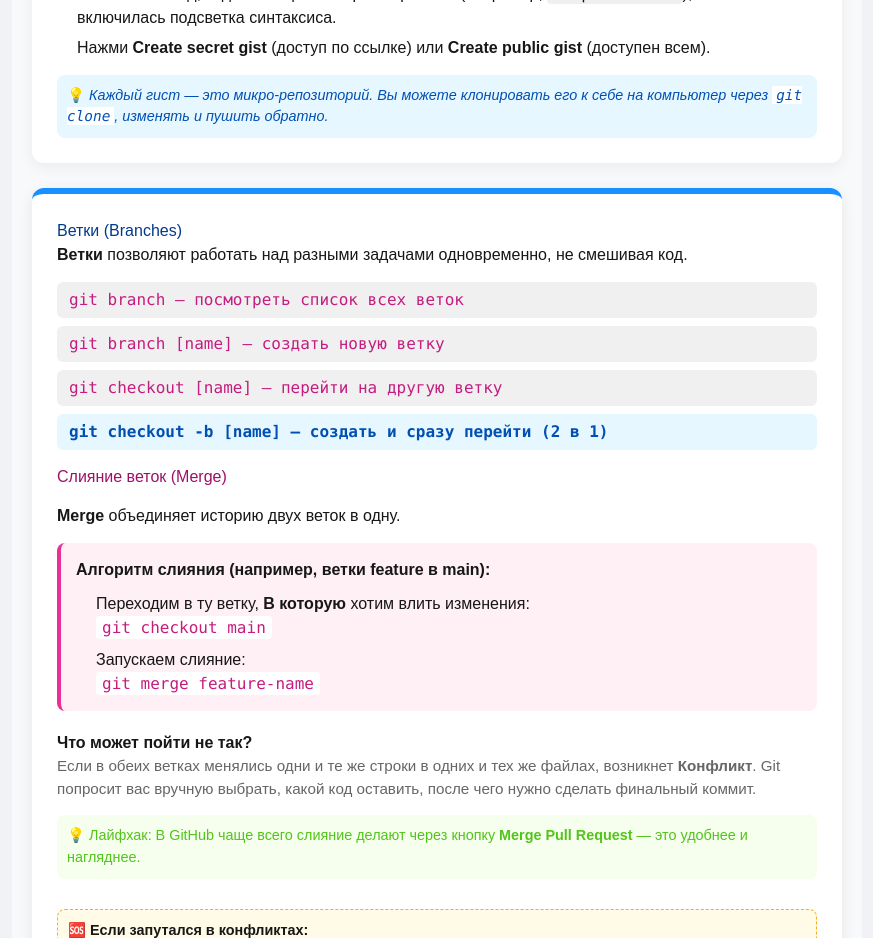
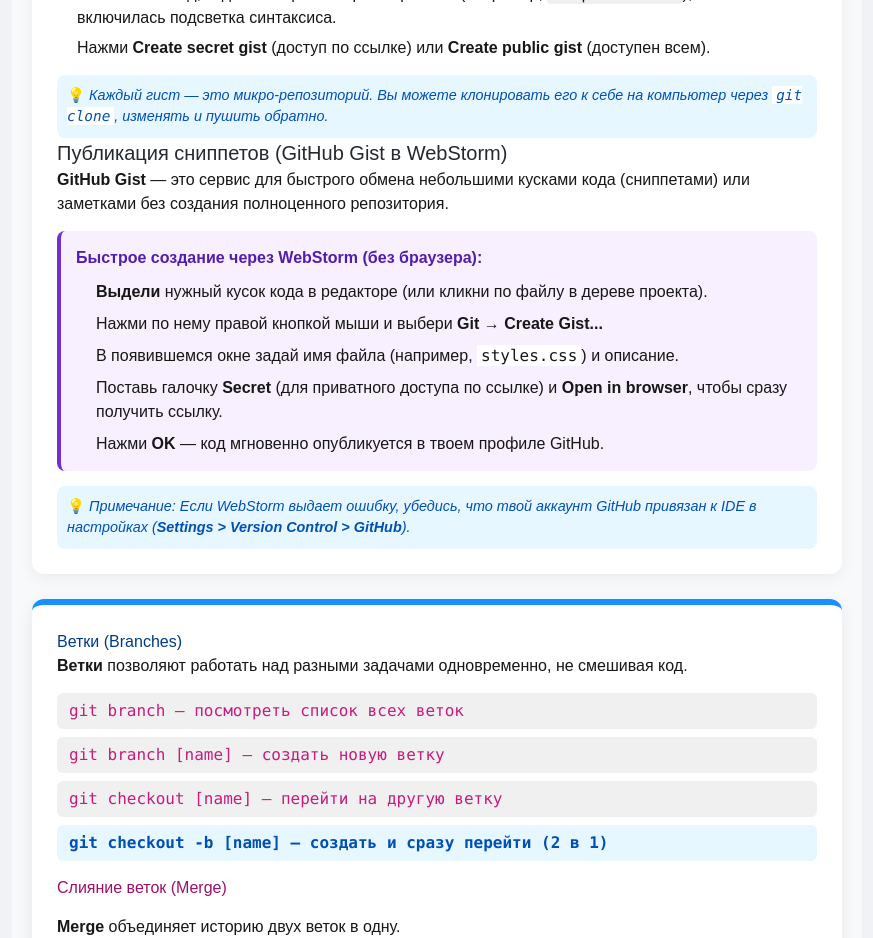
Before and after one commit to tymanskaya/next, a Next.js app: page /git in a window 1280 px wide. Shown: the part 4820-5758 px from the top of the page, without its empty margins (203-1076 px from the left). Built offline with nearby package versions, Linux system fonts and the light colour scheme.

Commit message:
git/GitHub Gist(WebStorm)

```diff
--- a/app/git/page.tsx
+++ b/app/git/page.tsx
@@ -380,6 +380,27 @@ export default function Page() {
                             💡 <i>Каждый гист &mdash; это микро-репозиторий. Вы можете клонировать его к себе на компьютер через <code style={{ backgroundColor: '#fff', padding: '1px 4px' }}>git clone</code>, изменять и пушить обратно.</i>
                         </div>
                     </div>
+                    <h2 style={{ marginTop: 0, color: '#24292f', fontSize: '20px' }}>Публикация сниппетов (GitHub Gist в WebStorm)</h2>
+
+                    <div style={{ display: 'flex', flexDirection: 'column', gap: '15px' }}>
+                        <p><b>GitHub Gist</b> &mdash; это сервис для быстрого обмена небольшими кусками кода (сниппетами) или заметками без создания полноценного репозитория.</p>
+
+                        {/* Инструкция для WebStorm */}
+                        <div style={{ backgroundColor: '#f9f0ff', padding: '15px', borderRadius: '8px', borderLeft: '4px solid #722ed1' }}>
+                            <p style={{ fontWeight: 'bold', margin: '0 0 10px 0', color: '#531dab' }}>Быстрое создание через WebStorm (без браузера):</p>
+                            <ol style={{ margin: 0, paddingLeft: '20px', display: 'flex', flexDirection: 'column', gap: '8px' }}>
+                                <li><b>Выдели</b> нужный кусок кода в редакторе (или кликни по файлу в дереве проекта).</li>
+                                <li>Нажми по нему правой кнопкой мыши и выбери <b>Git</b> &rarr; <b>Create Gist...</b></li>
+                                <li>В появившемся окне задай имя файла (например, <code style={{ backgroundColor: '#fff', padding: '1px 4px' }}>styles.css</code>) и описание.</li>
+                                <li>Поставь галочку <b>Secret</b> (для приватного доступа по ссылке) и <b>Open in browser</b>, чтобы сразу получить ссылку.</li>
+                                <li>Нажми <b>OK</b> &mdash; код мгновенно опубликуется в твоем профиле GitHub.</li>
+                            </ol>
+                        </div>
+
+                        <div style={{ backgroundColor: '#e6f7ff', padding: '10px', borderRadius: '8px', fontSize: '0.9em', color: '#0050b3' }}>
+                            💡 <i>Примечание: Если WebStorm выдает ошибку, убедись, что твой аккаунт GitHub привязан к IDE в настройках (<b>Settings &gt; Version Control &gt; GitHub</b>).</i>
+                        </div>
+                    </div>
                 </section>
 
                 <section style={{
```
